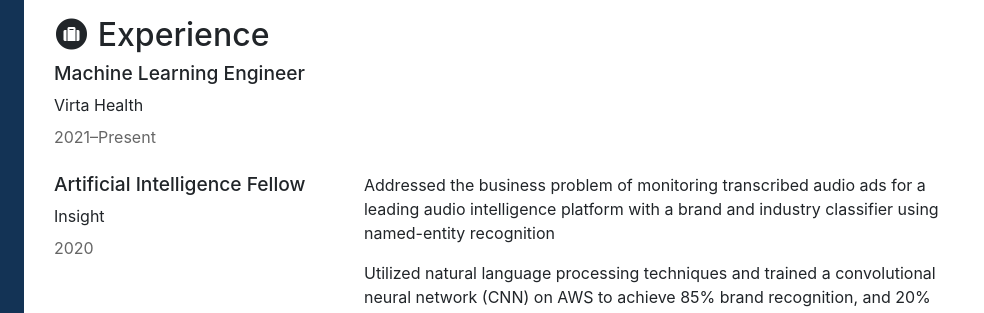
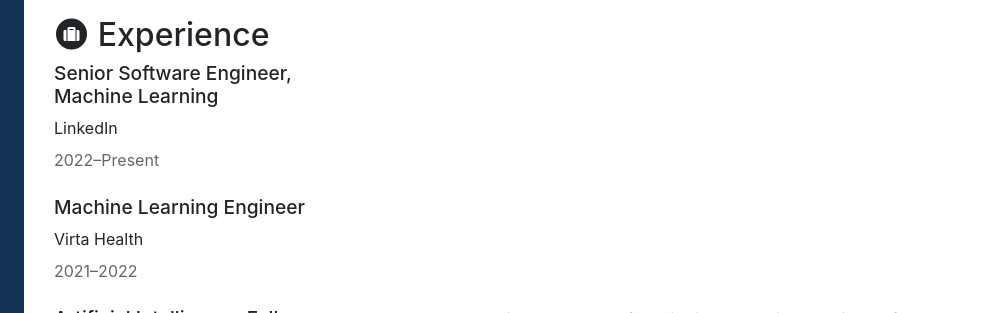
Before and after one commit to bblankrot/bblankrot.github.io, a plain HTML site: page index.html in a window 1280 px wide. Shown: the top 313 px of the page, 296-1280 px from the left. Drawn offline with nearby package versions, Linux system fonts and the light colour scheme.

Commit message:
Update index.html

```diff
--- a/index.html
+++ b/index.html
@@ -89,11 +89,21 @@
               </span>
               Experience
             </h2>
-	        <div class="item row clearfix pb-sm-2">
+	    <div class="item row clearfix pb-sm-2">
+              <div class="col-xs-12 col-sm-5 col-md-4 item-header">
+                <h4 class="item-title">Senior Software Engineer, Machine Learning</h4>
+                <p class="item-location">LinkedIn</p>
+                <p class = "item-dates mt-n2">2022&ndash;Present</p>
+              </div>
+              <div class="col item-details">
+                <p></p>
+              </div>
+            </div>
+	    <div class="item row clearfix pb-sm-2">
               <div class="col-xs-12 col-sm-5 col-md-4 item-header">
                 <h4 class="item-title">Machine Learning Engineer</h4>
                 <p class="item-location">Virta Health</p>
-                <p class = "item-dates mt-n2">2021&ndash;Present</p>
+                <p class = "item-dates mt-n2">2021&ndash;2022</p>
               </div>
               <div class="col item-details">
                 <p></p>
```
